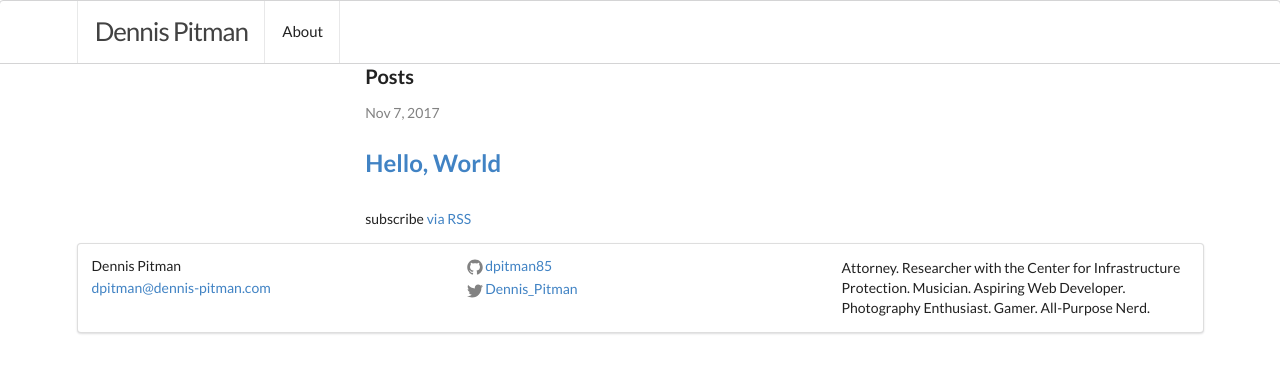
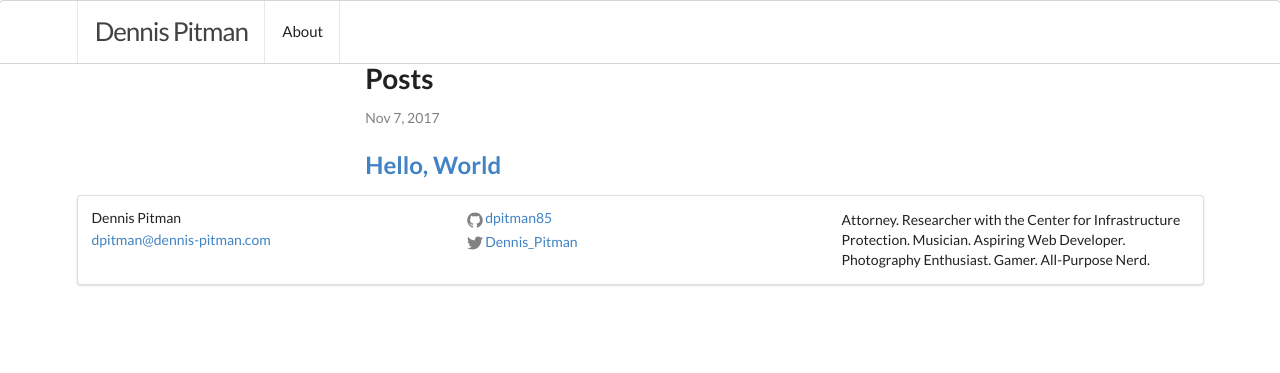
Before and after one commit to dpitman85/dpitman85.github.io, a Jekyll site: the page built from index.html, in a window 1280 px wide. Shown: the top 373 px of the page. Built offline with Jekyll 4.4.1, drawn with Linux system fonts in a browser that asks for light colours.

Commit message:
Update index.html

```diff
--- a/index.html
+++ b/index.html
@@ -1,23 +1,22 @@
 ---
 layout: default
+published: true
 ---
 
 <div class="home">
 
-  <h1 class="page-heading">Posts</h1>
+  <h1 class="ui header">Posts</h1>
 
-  <ul class="post-list">
+  <div class="ui list">
     {% for post in site.posts %}
-      <li>
+      <div class="item">
         <span class="post-meta">{{ post.date | date: "%b %-d, %Y" }}</span>
 
         <h2>
           <a class="post-link" href="{{ post.url | prepend: site.baseurl }}">{{ post.title }}</a>
         </h2>
-      </li>
+      </div>
     {% endfor %}
-  </ul>
-
-  <p class="rss-subscribe">subscribe <a href="{{ "/feed.xml" | prepend: site.baseurl }}">via RSS</a></p>
+  </div>
 
 </div>
```
